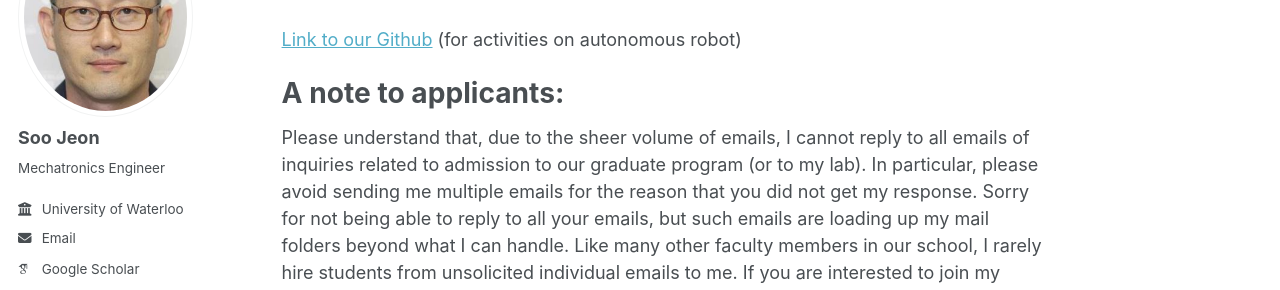
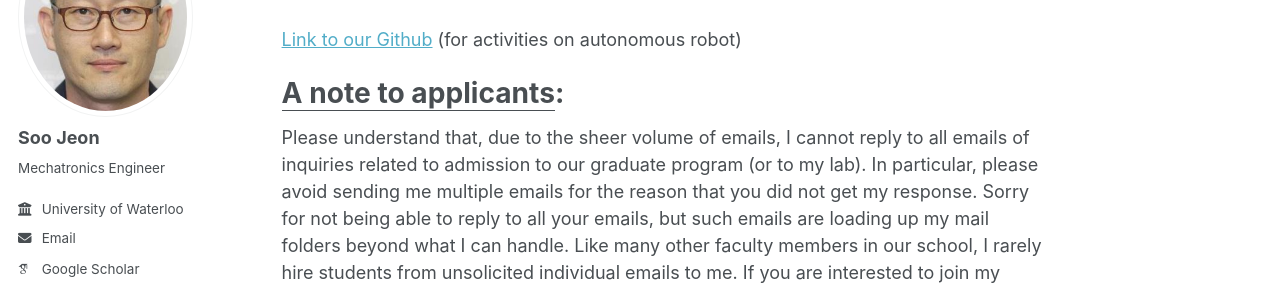
Before and after one commit to soojeon-uw/soojeon-uw.github.io, a Jekyll site: the page built from _pages/about.md, in a window 1280 px wide and 900 px high, scrolled down 482 px. Shown: the part 184-474 px from the top of the window. Built offline with Jekyll 4.4.1, drawn with Linux system fonts in a browser that asks for light colours; some web fonts are replaced; a script bundle is joined from its source files by our own code; library files that are not in the unit come from our copies.

```diff
--- a/_pages/about.md
+++ b/_pages/about.md
@@ -15,11 +15,11 @@ Professor Jeon is the recipient of the Rudolf Kalman Best Paper Award from the A
 
 He is a member of ASME, IEEE and CSME. He has served as an associate editor for ASME Journal of Dynamic Systems, Measurement and Control (2016 - 2020), IEEE Transactions on Automation Science and Engineering (2016 - 2019), IEEE/ASME Transactions on Mechatronics (2020 -) and IEEE Robotics and Automation Letters (2022 -).
 
-[Link to Lab](https://uwaterloo.ca/wmscl) (for the list of research topics and others)
+[Link to Lab](https://uwaterloo.ca/wmscl){:target="_blank"} (for the list of research topics and others)
 
-[Link to our Github](https://github.com/UW-Advanced-Robotics-Lab) (for activities on autonomous robot)
+[Link to our Github](https://github.com/UW-Advanced-Robotics-Lab){:target="_blank"} (for activities on autonomous robot)
 
-A note to applicants:
+<u>A note to applicants</u>:
 ======
 Please understand that, due to the sheer volume of emails, I cannot reply to all emails of inquiries related to admission to our graduate program (or to my lab). In particular, please avoid sending me multiple emails for the reason that you did not get my response. Sorry for not being able to reply to all your emails, but such emails are loading up my mail folders beyond what I can handle. Like many other faculty members in our school, I rarely hire students from unsolicited individual emails to me. If you are interested to join my laboratory, you may have a better chance of getting attention by submitting your application to [Admissions Office](https://uwaterloo.ca/admissions/) and indicate my name as "Potential Supervisor".
 
```
